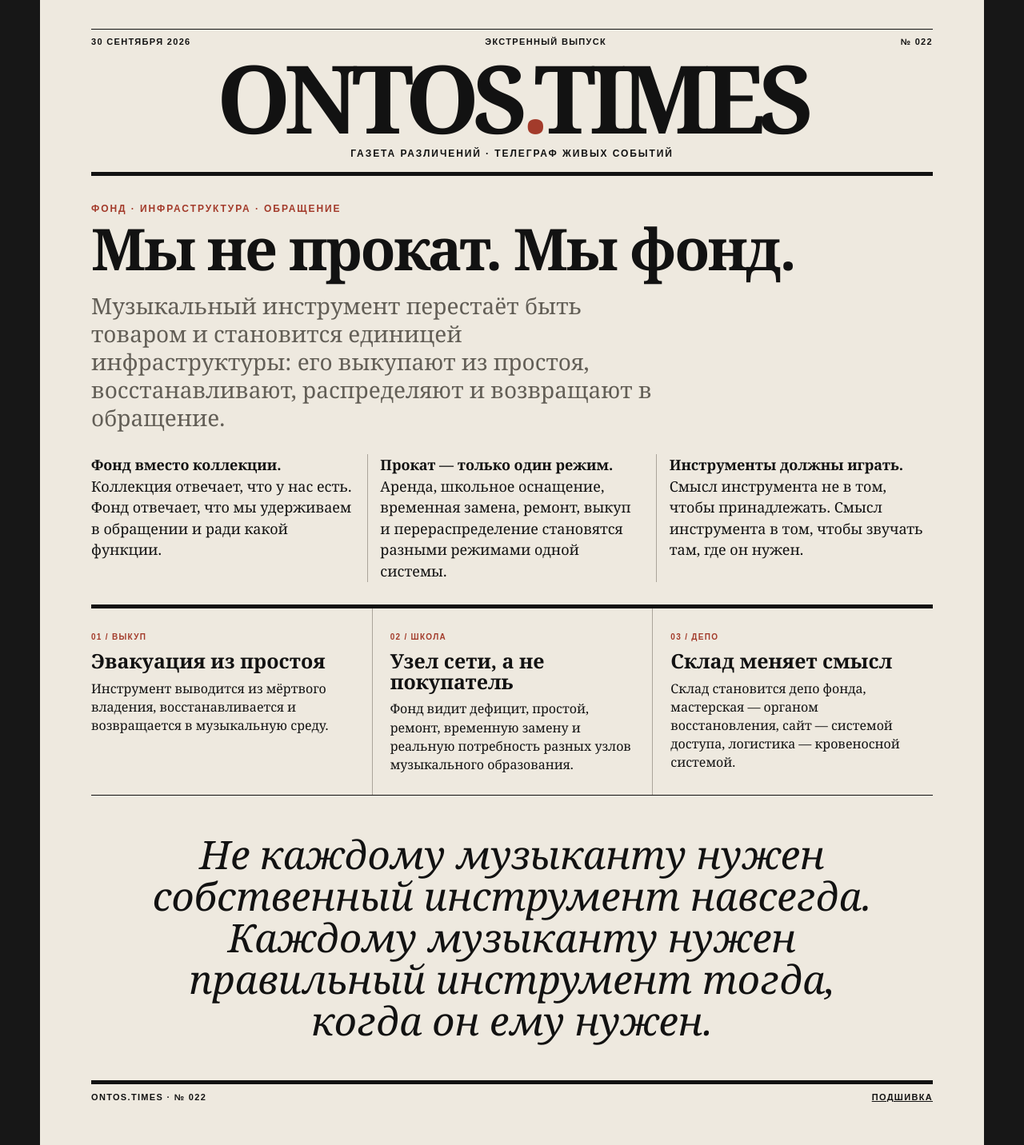
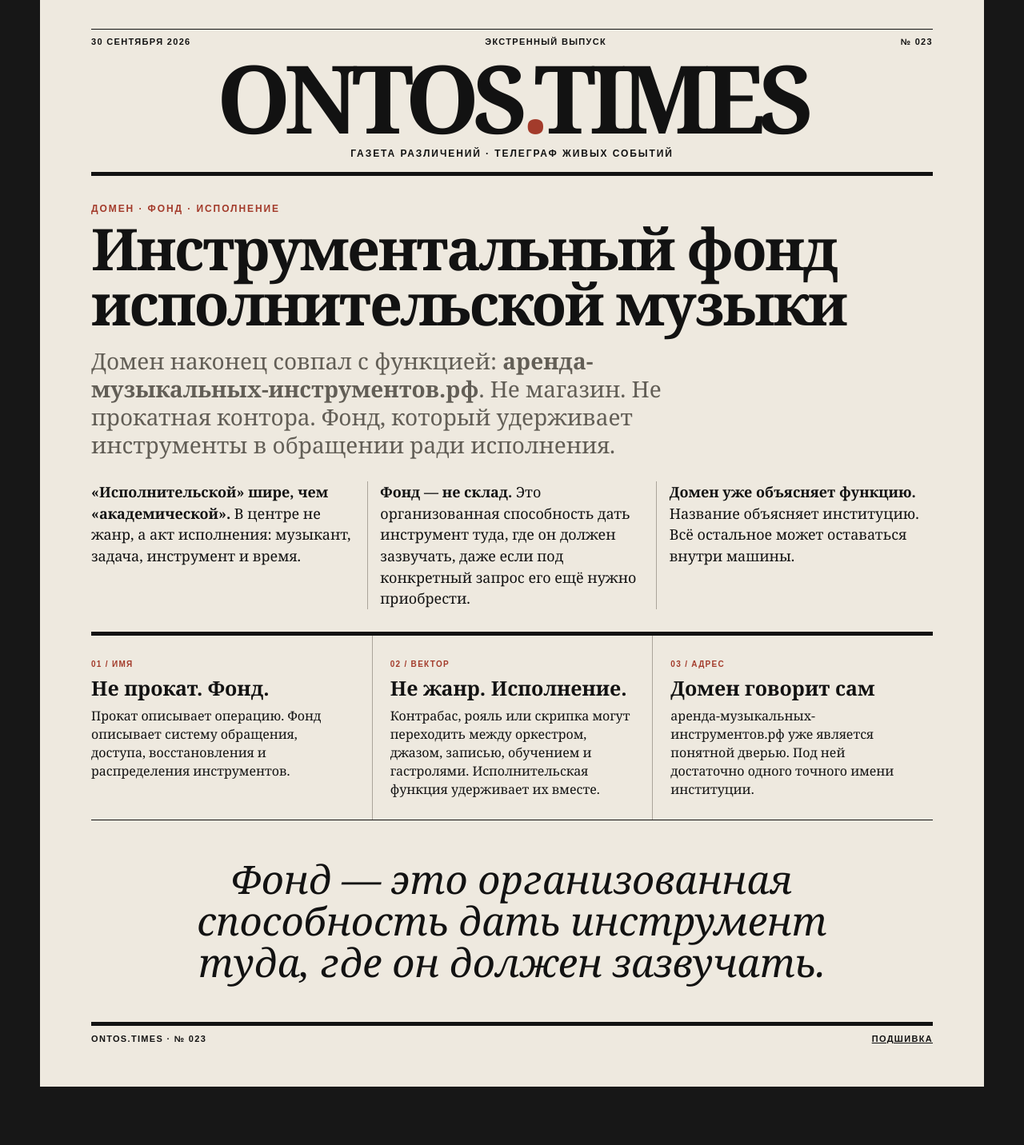
Before and after one commit to OntosLive/Ontos.Times, a Jekyll site: the page index.html, which Jekyll copies as it is, in a window 1280 px wide. Shown: the whole page at 80% size. Built offline with Jekyll 4.4.1, drawn with Linux system fonts in a browser that asks for light colours; after the commit the page ends 1359 px from its top, so only the background shows below that.

Commit message:
Publish ONTOS.TIMES issue 023

```diff
--- a/index.html
+++ b/index.html
@@ -3,8 +3,8 @@
 <head>
   <meta charset="utf-8">
   <meta name="viewport" content="width=device-width,initial-scale=1">
-  <meta name="description" content="ONTOS.TIMES — Мы не прокат. Мы фонд.">
-  <title>ONTOS.TIMES — Мы не прокат. Мы фонд</title>
+  <meta name="description" content="ONTOS.TIMES — Инструментальный фонд исполнительской музыки.">
+  <title>ONTOS.TIMES — Инструментальный фонд исполнительской музыки</title>
   <link rel="stylesheet" href="styles.css">
 </head>
 <body>
@@ -13,7 +13,7 @@
     <div class="meta">
       <span>30 СЕНТЯБРЯ 2026</span>
       <span>ЭКСТРЕННЫЙ ВЫПУСК</span>
-      <span>№ 022</span>
+      <span>№ 023</span>
     </div>
     <h1>ONTOS<span>.</span>TIMES</h1>
     <p class="tagline">Газета различений · Телеграф живых событий</p>
@@ -22,44 +22,44 @@
 
   <main>
     <article class="lead">
-      <p class="kicker">ФОНД · ИНФРАСТРУКТУРА · ОБРАЩЕНИЕ</p>
-      <h2>Мы не прокат. Мы фонд.</h2>
-      <p class="deck">Музыкальный инструмент перестаёт быть товаром и становится единицей инфраструктуры: его выкупают из простоя, восстанавливают, распределяют и возвращают в обращение.</p>
+      <p class="kicker">ДОМЕН · ФОНД · ИСПОЛНЕНИЕ</p>
+      <h2>Инструментальный фонд исполнительской музыки</h2>
+      <p class="deck">Домен наконец совпал с функцией: <strong>аренда-музыкальных-инструментов.рф</strong>. Не магазин. Не прокатная контора. Фонд, который удерживает инструменты в обращении ради исполнения.</p>
 
       <div class="columns">
-        <p><strong>Фонд вместо коллекции.</strong> Коллекция отвечает, что у нас есть. Фонд отвечает, что мы удерживаем в обращении и ради какой функции.</p>
+        <p><strong>«Исполнительской» шире, чем «академической».</strong> В центре не жанр, а акт исполнения: музыкант, задача, инструмент и время.</p>
 
-        <p><strong>Прокат — только один режим.</strong> Аренда, школьное оснащение, временная замена, ремонт, выкуп и перераспределение становятся разными режимами одной системы.</p>
+        <p><strong>Фонд — не склад.</strong> Это организованная способность дать инструмент туда, где он должен зазвучать, даже если под конкретный запрос его ещё нужно приобрести.</p>
 
-        <p><strong>Инструменты должны играть.</strong> Смысл инструмента не в том, чтобы принадлежать. Смысл инструмента в том, чтобы звучать там, где он нужен.</p>
+        <p><strong>Домен уже объясняет функцию.</strong> Название объясняет институцию. Всё остальное может оставаться внутри машины.</p>
       </div>
     </article>
 
     <section class="dispatches">
       <article>
-        <span>01 / ВЫКУП</span>
-        <h3>Эвакуация из простоя</h3>
-        <p>Инструмент выводится из мёртвого владения, восстанавливается и возвращается в музыкальную среду.</p>
+        <span>01 / ИМЯ</span>
+        <h3>Не прокат. Фонд.</h3>
+        <p>Прокат описывает операцию. Фонд описывает систему обращения, доступа, восстановления и распределения инструментов.</p>
       </article>
 
       <article>
-        <span>02 / ШКОЛА</span>
-        <h3>Узел сети, а не покупатель</h3>
-        <p>Фонд видит дефицит, простой, ремонт, временную замену и реальную потребность разных узлов музыкального образования.</p>
+        <span>02 / ВЕКТОР</span>
+        <h3>Не жанр. Исполнение.</h3>
+        <p>Контрабас, рояль или скрипка могут переходить между оркестром, джазом, записью, обучением и гастролями. Исполнительская функция удерживает их вместе.</p>
       </article>
 
       <article>
-        <span>03 / ДЕПО</span>
-        <h3>Склад меняет смысл</h3>
-        <p>Склад становится депо фонда, мастерская — органом восстановления, сайт — системой доступа, логистика — кровеносной системой.</p>
+        <span>03 / АДРЕС</span>
+        <h3>Домен говорит сам</h3>
+        <p>аренда-музыкальных-инструментов.рф уже является понятной дверью. Под ней достаточно одного точного имени институции.</p>
       </article>
     </section>
 
-    <blockquote>Не каждому музыканту нужен собственный инструмент навсегда. Каждому музыканту нужен правильный инструмент тогда, когда он ему нужен.</blockquote>
+    <blockquote>Фонд — это организованная способность дать инструмент туда, где он должен зазвучать.</blockquote>
   </main>
 
   <footer>
-    <span>ONTOS.TIMES · № 022</span>
+    <span>ONTOS.TIMES · № 023</span>
     <span><a href="archive/" style="color:inherit">Подшивка</a></span>
   </footer>
 </body>
```
Also changed, not shown: issues/2026-09-30-instrumental-fund-performing-music.md (added, +213 -0 lines).
